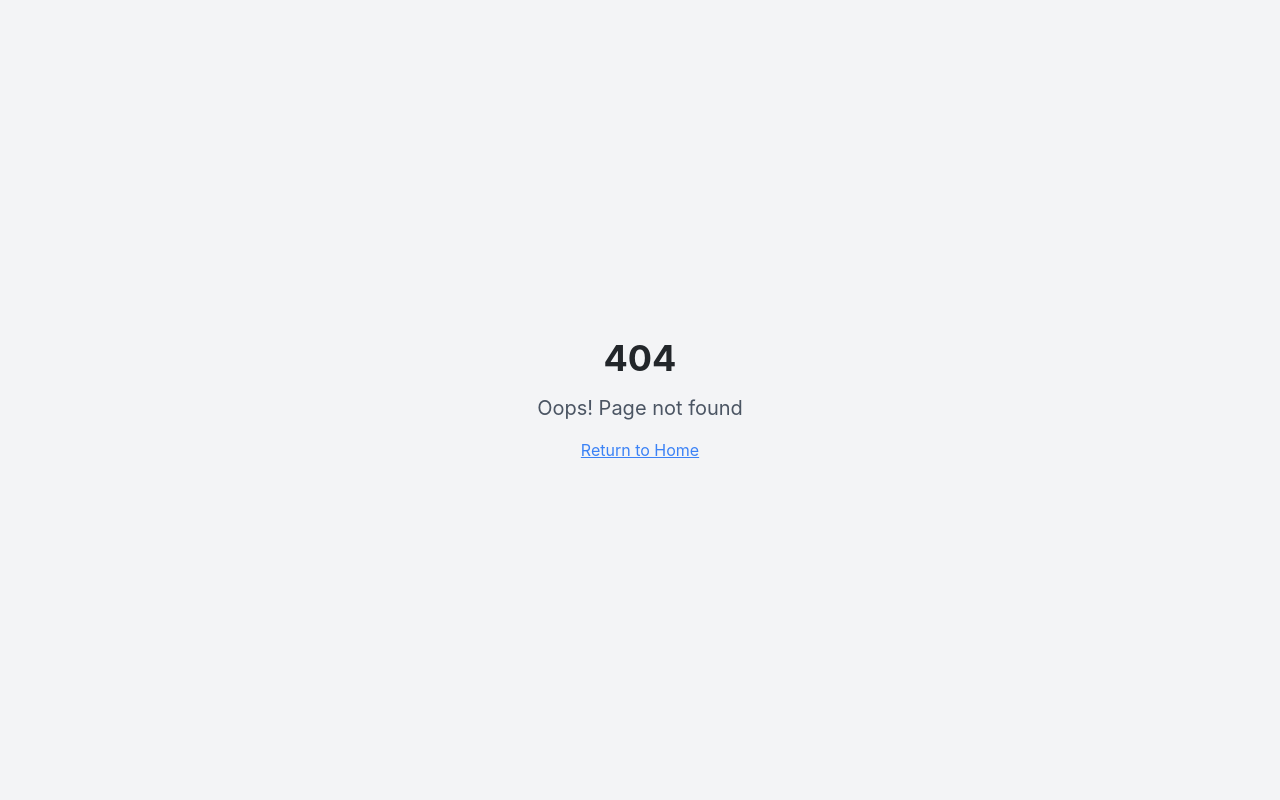
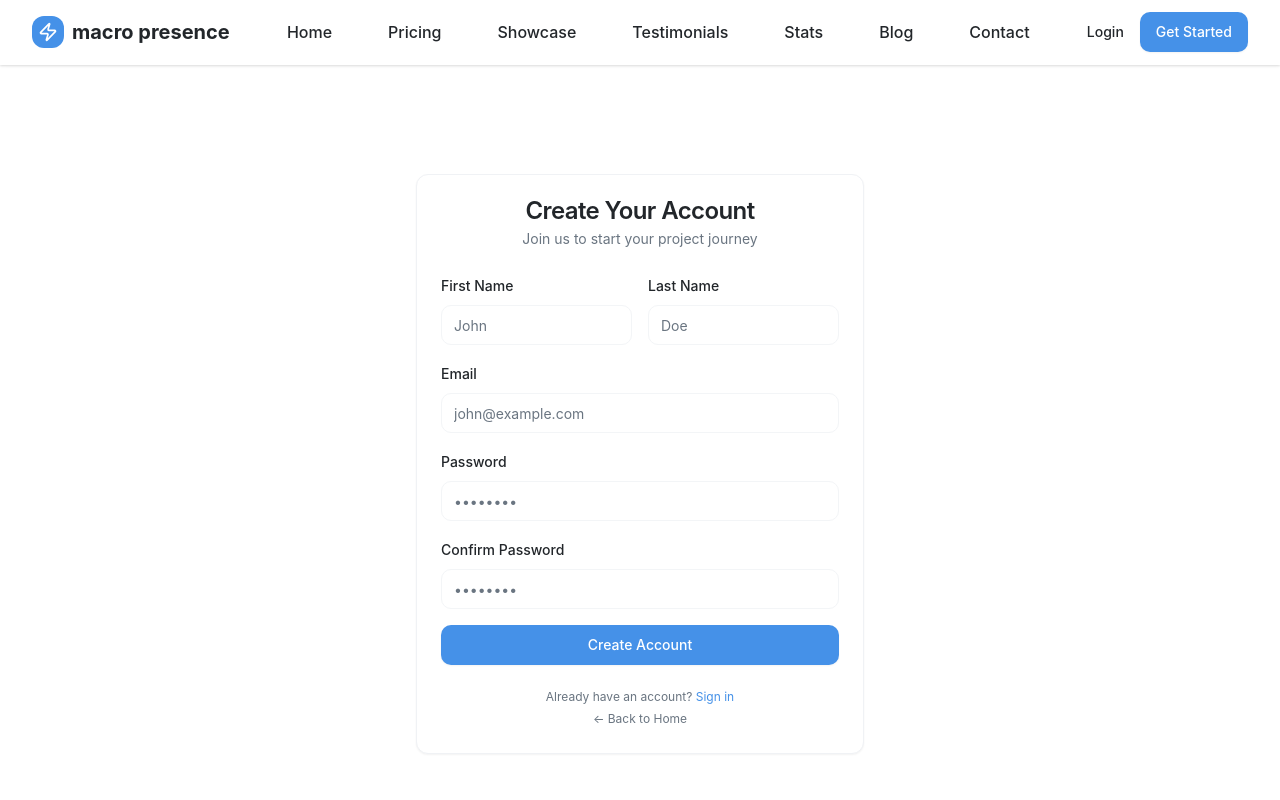
Before and after one commit to ajaylakhimale/presence-as-a-service, a React (Vite) app: page /client-signup in a window 1280 px wide. Before the commit this address had no page. Shown: the top 800 px of the page. Built offline with nearby package versions, Linux system fonts and the light colour scheme.

Commit message:
Add signup page UI
Created the UI for the signup page, with placeholders for future Supabase integration.

```diff
--- a/src/App.tsx
+++ b/src/App.tsx
@@ -12,6 +12,7 @@ import Testimonials from "./pages/Testimonials";
 import TechStack from "./pages/TechStack";
 import LiveStats from "./pages/LiveStats";
 import ClientLogin from "./pages/ClientLogin";
+import ClientSignup from "./pages/ClientSignup";
 import ClientDashboard from "./pages/ClientDashboard";
 import Onboarding from "./pages/Onboarding";
 import Industries from "./pages/Industries";
@@ -50,6 +51,7 @@ const App = () => (
             <Route path="/tech-stack" element={<TechStack />} />
             <Route path="/stats" element={<LiveStats />} />
             <Route path="/client-login" element={<ClientLogin />} />
+            <Route path="/client-signup" element={<ClientSignup />} />
             <Route path="/client-dashboard" element={<ClientDashboard />} />
             <Route path="/onboarding" element={<Onboarding />} />
             <Route path="/industries" element={<Industries />} />
--- /dev/null
+++ b/src/pages/ClientSignup.tsx
@@ -0,0 +1,130 @@
+import { useState } from 'react';
+import { Link, useNavigate } from 'react-router-dom';
+import Layout from '@/components/layout/Layout';
+import { Button } from '@/components/ui/button';
+import { Input } from '@/components/ui/input';
+import { Label } from '@/components/ui/label';
+import { Card, CardContent, CardDescription, CardHeader, CardTitle } from '@/components/ui/card';
+
+const ClientSignup = () => {
+  const [formData, setFormData] = useState({
+    firstName: '',
+    lastName: '',
+    email: '',
+    password: '',
+    confirmPassword: ''
+  });
+  const navigate = useNavigate();
+
+  const handleSignup = (e: React.FormEvent) => {
+    e.preventDefault();
+    // TODO: Implement actual signup with Supabase
+    console.log('Signup attempt:', formData);
+    // Simulate signup success and redirect
+    localStorage.setItem('userEmail', formData.email);
+    navigate('/client-dashboard');
+  };
+
+  const handleInputChange = (field: string, value: string) => {
+    setFormData(prev => ({ ...prev, [field]: value }));
+  };
+
+  return (
+    <Layout>
+      <div className="min-h-screen flex items-center justify-center py-12 px-4 sm:px-6 lg:px-8">
+        <div className="w-full max-w-md">
+          <Card className="card-elevated">
+            <CardHeader className="text-center">
+              <CardTitle className="text-title-2">Create Your Account</CardTitle>
+              <CardDescription>
+                Join us to start your project journey
+              </CardDescription>
+            </CardHeader>
+            <CardContent>
+              <form onSubmit={handleSignup} className="space-y-4">
+                <div className="grid grid-cols-2 gap-4">
+                  <div className="space-y-2">
+                    <Label htmlFor="firstName">First Name</Label>
+                    <Input
+                      id="firstName"
+                      type="text"
+                      value={formData.firstName}
+                      onChange={(e) => handleInputChange('firstName', e.target.value)}
+                      required
+                      placeholder="John"
+                    />
+                  </div>
+                  <div className="space-y-2">
+                    <Label htmlFor="lastName">Last Name</Label>
+                    <Input
+                      id="lastName"
+                      type="text"
+                      value={formData.lastName}
+                      onChange={(e) => handleInputChange('lastName', e.target.value)}
+                      required
+                      placeholder="Doe"
+                    />
+                  </div>
+                </div>
+
+                <div className="space-y-2">
+                  <Label htmlFor="email">Email</Label>
+                  <Input
+                    id="email"
+                    type="email"
+                    value={formData.email}
+                    onChange={(e) => handleInputChange('email', e.target.value)}
+                    required
+                    placeholder="john@example.com"
+                  />
+                </div>
+
+                <div className="space-y-2">
+                  <Label htmlFor="password">Password</Label>
+                  <Input
+                    id="password"
+                    type="password"
+                    value={formData.password}
+                    onChange={(e) => handleInputChange('password', e.target.value)}
+                    required
+                    placeholder="••••••••"
+                  />
+                </div>
+
+                <div className="space-y-2">
+                  <Label htmlFor="confirmPassword">Confirm Password</Label>
+                  <Input
+                    id="confirmPassword"
+                    type="password"
+                    value={formData.confirmPassword}
+                    onChange={(e) => handleInputChange('confirmPassword', e.target.value)}
+                    required
+                    placeholder="••••••••"
+                  />
+                </div>
+
+                <Button type="submit" className="w-full btn-primary">
+                  Create Account
+                </Button>
+              </form>
+
+              <div className="mt-6 text-center space-y-2">
+                <p className="text-caption-2 text-muted-foreground">
+                  Already have an account?{' '}
+                  <Link to="/client-login" className="text-primary hover:underline">
+                    Sign in
+                  </Link>
+                </p>
+                <Link to="/" className="text-caption-2 text-muted-foreground hover:text-foreground">
+                  ← Back to Home
+                </Link>
+              </div>
+            </CardContent>
+          </Card>
+        </div>
+      </div>
+    </Layout>
+  );
+};
+
+export default ClientSignup;
```
